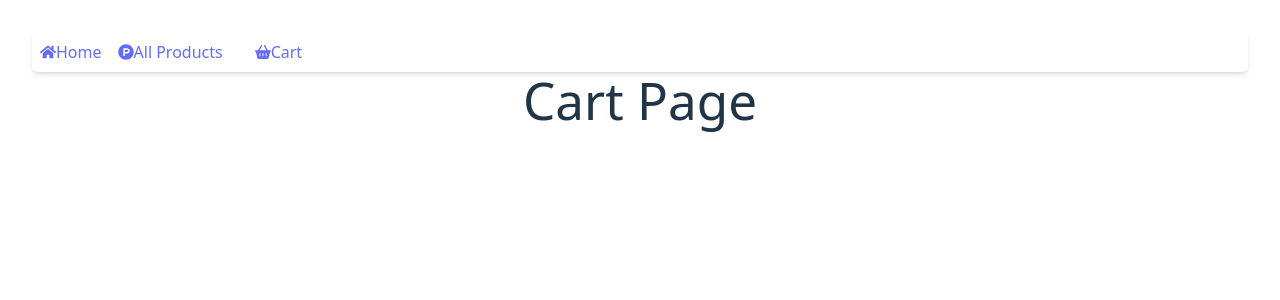
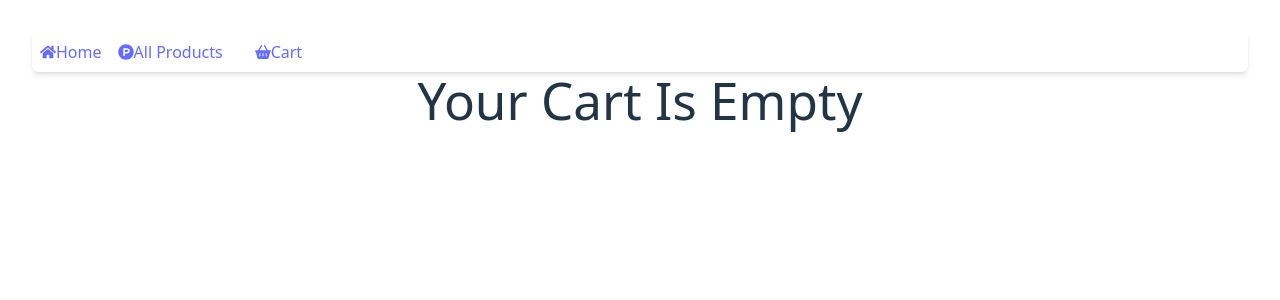
Before and after one commit to erdilhasan/JotformFrontendHackathon-20.04.2025, a React (Vite) app: page /cart in a window 1280 px wide. Shown: the top 300 px of the page. Built offline with nearby package versions, Linux system fonts and the light colour scheme.

Commit message:
CartContext for managing cart app wide

```diff
--- a/src/components/ProductTile.jsx
+++ b/src/components/ProductTile.jsx
@@ -1,4 +1,13 @@
+import { useOutletContext } from "react-router";
+
 export default function ProductTile({ product }) {
+  const { cart, setCart } = useOutletContext();
+
+  function AddToCart(params) {
+    console.log("Add to cart");
+    setCart([...cart, product]);
+  }
+
   return (
     <div
       key={product.id}
@@ -6,7 +15,10 @@ export default function ProductTile({ product }) {
     >
       <h2 className="text-xl font-bold">{product.title}</h2>
       <p className="text-gray-700">${product.price}</p>
-      <button className="mt-2 bg-blue-500 text-white py-1 px-4 rounded">
+      <button
+        onClick={AddToCart}
+        className="mt-2 bg-blue-500 text-white py-1 px-4 rounded"
+      >
         Add to Cart
       </button>
     </div>
--- /dev/null
+++ b/src/contexts/cart_context.js
@@ -0,0 +1,3 @@
+import { createContext } from "react";
+
+export const CartContext = createContext("sample context");
--- a/src/pages/CartPage.jsx
+++ b/src/pages/CartPage.jsx
@@ -1,3 +1,20 @@
+import { useEffect } from "react";
+import { useOutletContext } from "react-router";
+
 export default function CartPage(params) {
-  return <h1>Cart Page</h1>;
+  const { cart, setCart } = useOutletContext();
+
+  return (
+    <div>
+      {cart.length != 0 ? (
+        cart.map((product, index) => (
+          <div key={index}>
+            <h1>product</h1>
+          </div>
+        ))
+      ) : (
+        <h1> Your Cart Is Empty</h1>
+      )}
+    </div>
+  );
 }
--- a/src/pages/Layout.jsx
+++ b/src/pages/Layout.jsx
@@ -1,9 +1,12 @@
+import { useState } from "react";
 import { FaHome, FaProductHunt } from "react-icons/fa";
 import { FaBasketShopping } from "react-icons/fa6";
 import { MdAccountCircle } from "react-icons/md";
 import { Link, Outlet } from "react-router";
 
 export default function Layout() {
+  //global cart
+  const [cart, setCart] = useState([]);
   return (
     <div className="">
       <nav className="flex shadow-md rounded-md bg-white  m-0 content-between justify-between p-2">
@@ -26,7 +29,7 @@ export default function Layout() {
           </li>
         </ul>{" "}
       </nav>
-      <Outlet></Outlet>
+      <Outlet context={{ cart, setCart }}></Outlet>
     </div>
   );
 }
```
